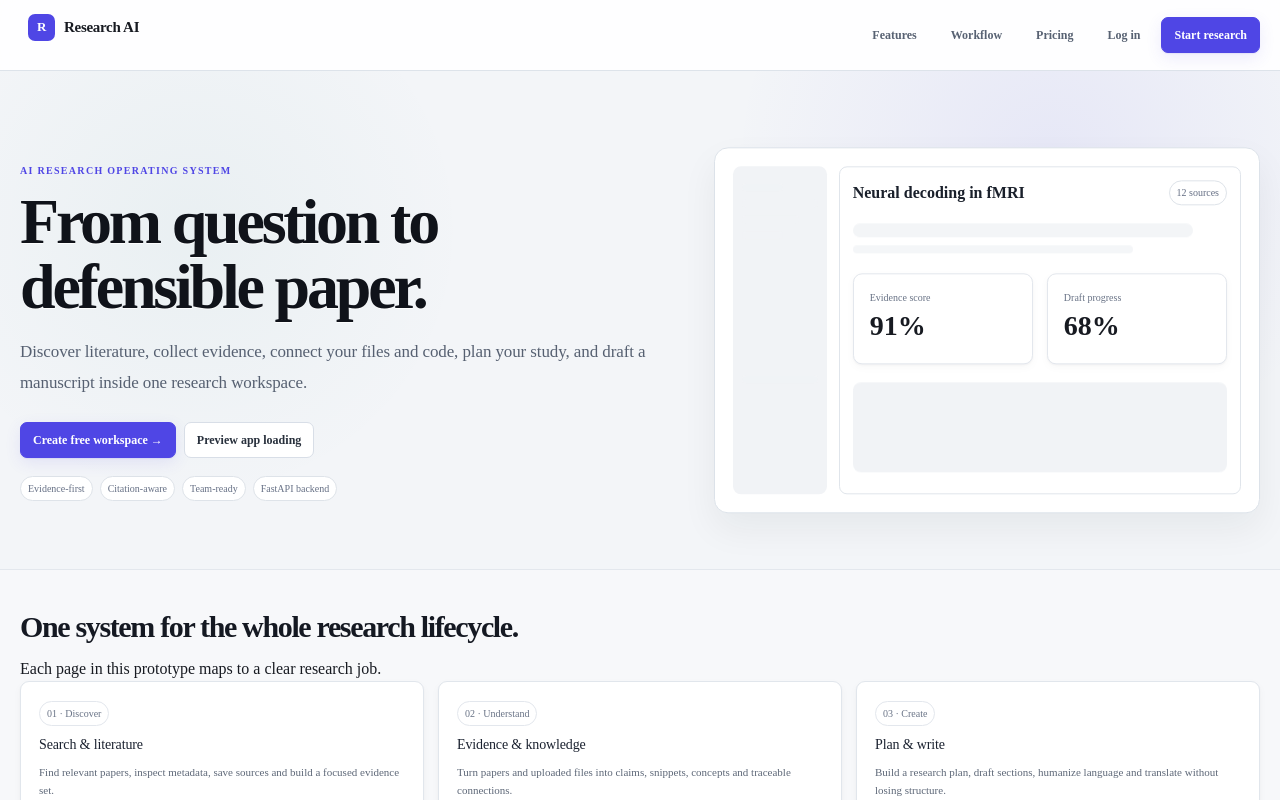
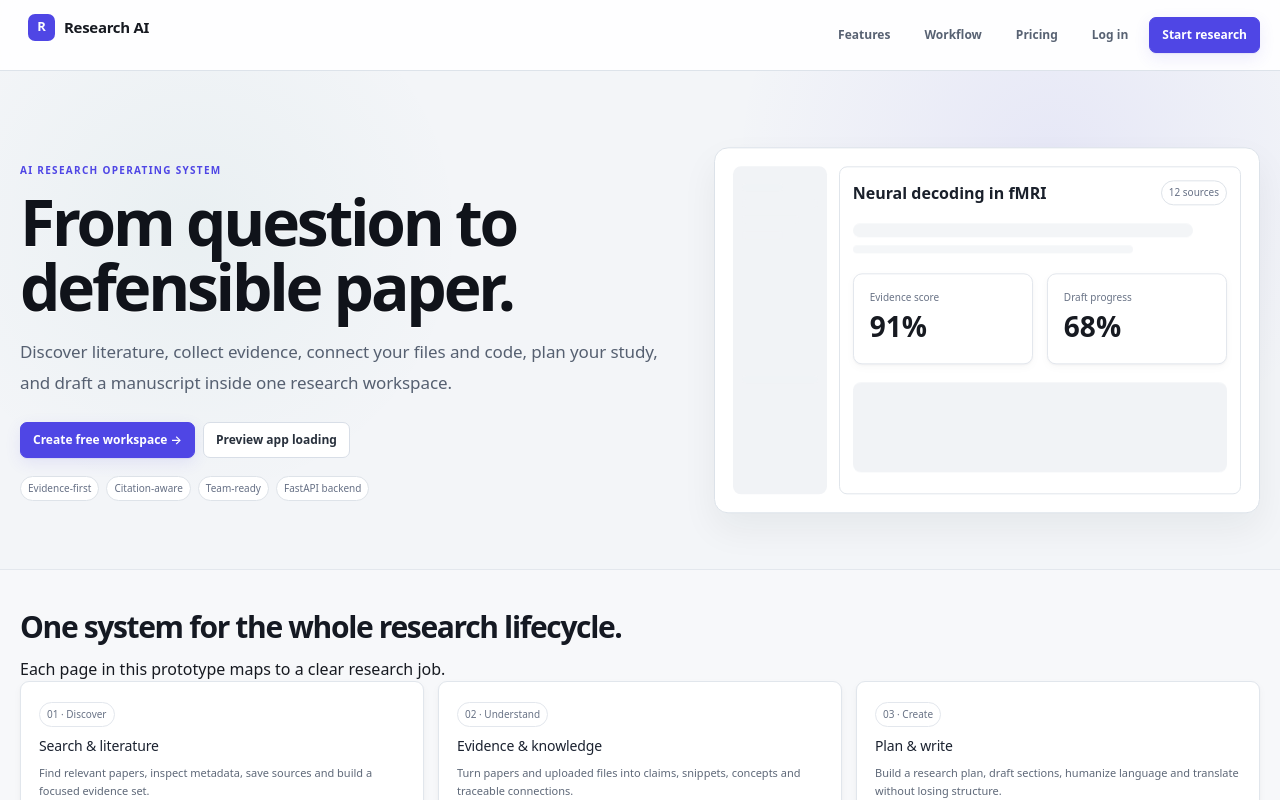
Before and after one commit to mehrabja/research-ai, a Next.js app in the folder apps/web/: page / in a window 1280 px wide. Shown: the top 800 px of the page. Built offline with nearby package versions, Linux system fonts and the light colour scheme.

Commit message:
fix: provide local system font stacks for deterministic builds

```diff
--- a/apps/web/app/globals.css
+++ b/apps/web/app/globals.css
@@ -25,6 +25,13 @@
 }
 
 @import "../styles/design-system.css";
+
+ :root {
+  --font-inter: ui-sans-serif, system-ui, -apple-system, BlinkMacSystemFont, "Segoe UI", sans-serif;
+  --font-manrope: ui-sans-serif, system-ui, -apple-system, BlinkMacSystemFont, "Segoe UI", sans-serif;
+  --font-source-serif: Georgia, "Times New Roman", serif;
+  --font-jetbrains-mono: ui-monospace, SFMono-Regular, Menlo, Monaco, Consolas, "Liberation Mono", monospace;
+}
 
 html,
 body {
```
